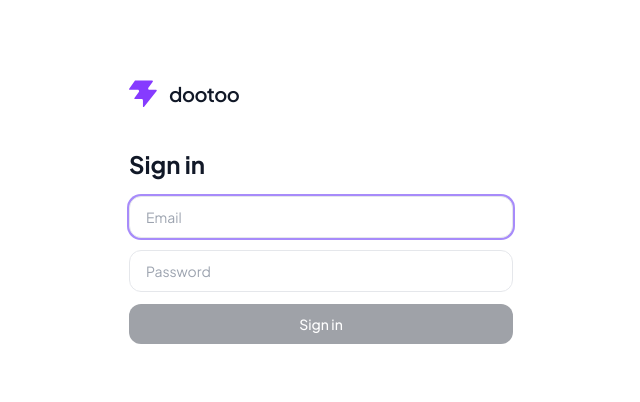
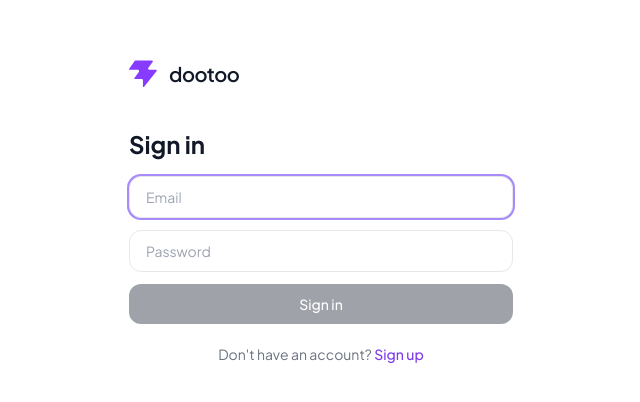
Before and after one commit to min-cheng/dootoo, a React (Vite) app: page / in a window 1280 px wide. Shown: the part 188-590 px from the top of the page, without its empty margins (319-959 px from the left). Built offline with nearby package versions, Linux system fonts and the light colour scheme; no server answers.

Commit message:
Add sign-up flow to auth screen

```diff
--- a/src/components/Auth.tsx
+++ b/src/components/Auth.tsx
@@ -2,21 +2,45 @@ import { useState } from 'react'
 import { supabase } from '../lib/supabase'
 
 export default function Auth() {
+  const [mode, setMode] = useState<'signin' | 'signup'>('signin')
   const [email, setEmail] = useState('')
   const [password, setPassword] = useState('')
   const [loading, setLoading] = useState(false)
   const [error, setError] = useState('')
+  const [success, setSuccess] = useState('')
 
   async function handleSubmit(e: React.FormEvent) {
     e.preventDefault()
     if (!email.trim() || !password) return
     setLoading(true)
     setError('')
-    const { error } = await supabase.auth.signInWithPassword({ email: email.trim(), password })
-    if (error) {
-      setError(error.message)
-      setLoading(false)
+    setSuccess('')
+
+    if (mode === 'signin') {
+      const { error } = await supabase.auth.signInWithPassword({ email: email.trim(), password })
+      if (error) {
+        setError(error.message)
+        setLoading(false)
+      }
+    } else {
+      const { error } = await supabase.auth.signUp({ email: email.trim(), password })
+      if (error) {
+        setError(error.message)
+        setLoading(false)
+      } else {
+        setSuccess('Account created! Check your email to confirm, then sign in.')
+        setMode('signin')
+        setPassword('')
+        setLoading(false)
+      }
     }
+  }
+
+  function switchMode() {
+    setMode(m => m === 'signin' ? 'signup' : 'signin')
+    setError('')
+    setSuccess('')
+    setPassword('')
   }
 
   return (
@@ -31,7 +55,9 @@ export default function Auth() {
 
         <form onSubmit={handleSubmit} className="space-y-3">
           <div>
-            <h1 className="text-2xl font-bold text-gray-900 dark:text-white mb-1">Sign in</h1>
+            <h1 className="text-2xl font-bold text-gray-900 dark:text-white mb-1">
+              {mode === 'signin' ? 'Sign in' : 'Create account'}
+            </h1>
           </div>
           <input
             type="email"
@@ -46,19 +72,31 @@ export default function Auth() {
             type="password"
             value={password}
             onChange={e => setPassword(e.target.value)}
-            placeholder="Password"
-            autoComplete="current-password"
+            placeholder={mode === 'signup' ? 'Password (min 6 characters)' : 'Password'}
+            autoComplete={mode === 'signin' ? 'current-password' : 'new-password'}
             className="w-full px-4 py-2.5 text-sm border border-gray-200 dark:border-gray-700 rounded-xl bg-white dark:bg-gray-900 text-gray-900 dark:text-white placeholder-gray-400 dark:placeholder-gray-600 focus:outline-none focus:ring-2 focus:ring-violet-400 dark:focus:ring-violet-600 transition-shadow"
           />
           {error && <p className="text-xs text-red-500">{error}</p>}
+          {success && <p className="text-xs text-green-600 dark:text-green-400">{success}</p>}
           <button
             type="submit"
             disabled={loading || !email.trim() || !password}
             className="w-full py-2.5 text-sm font-medium rounded-xl bg-gray-900 dark:bg-white text-white dark:text-gray-900 hover:bg-gray-700 dark:hover:bg-gray-100 transition-colors disabled:opacity-40"
           >
-            {loading ? 'Signing in…' : 'Sign in'}
+            {loading ? (mode === 'signin' ? 'Signing in…' : 'Creating account…') : (mode === 'signin' ? 'Sign in' : 'Create account')}
           </button>
         </form>
+
+        <p className="mt-5 text-center text-sm text-gray-500 dark:text-gray-400">
+          {mode === 'signin' ? "Don't have an account?" : 'Already have an account?'}{' '}
+          <button
+            type="button"
+            onClick={switchMode}
+            className="text-violet-600 dark:text-violet-400 hover:underline font-medium"
+          >
+            {mode === 'signin' ? 'Sign up' : 'Sign in'}
+          </button>
+        </p>
       </div>
     </div>
   )
```
